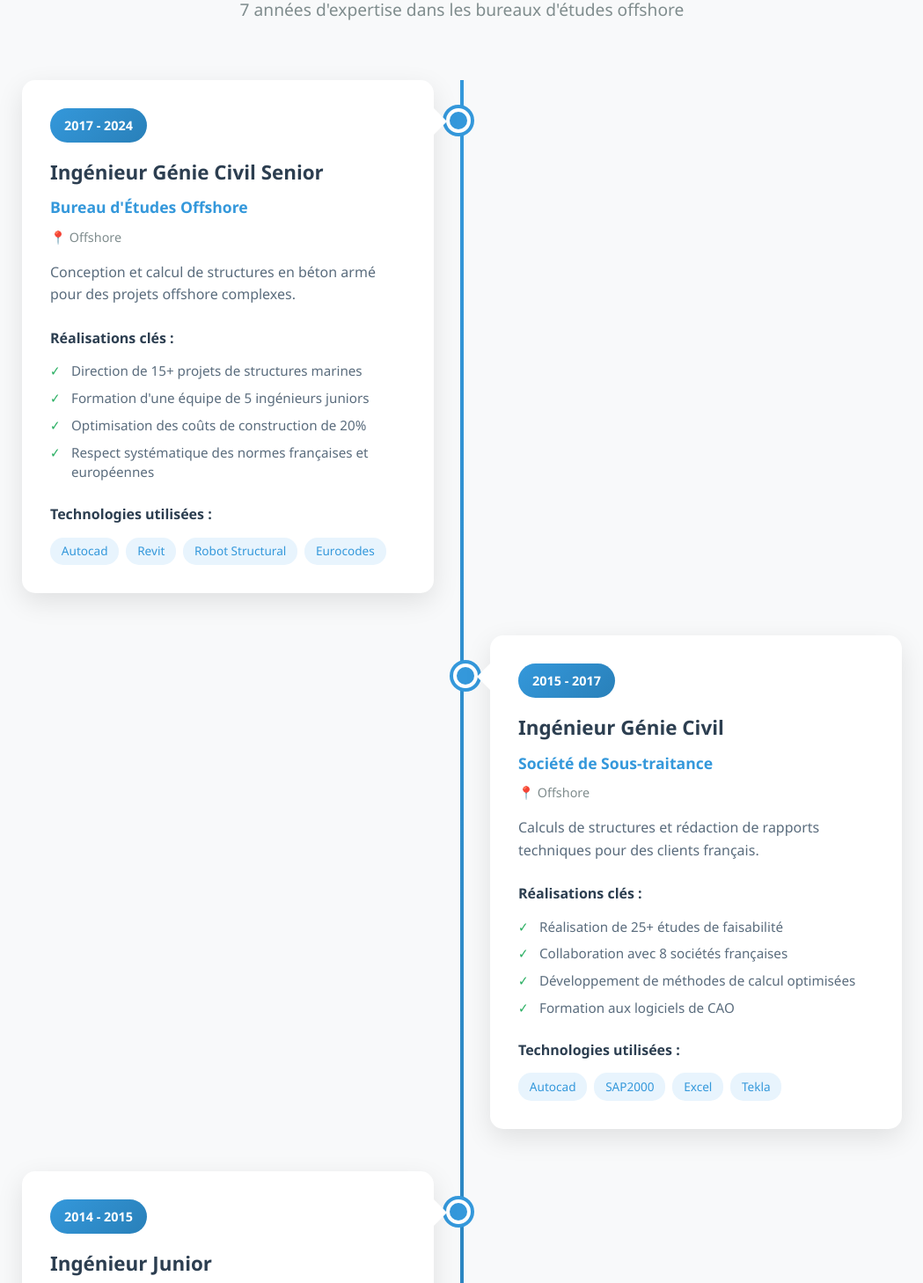
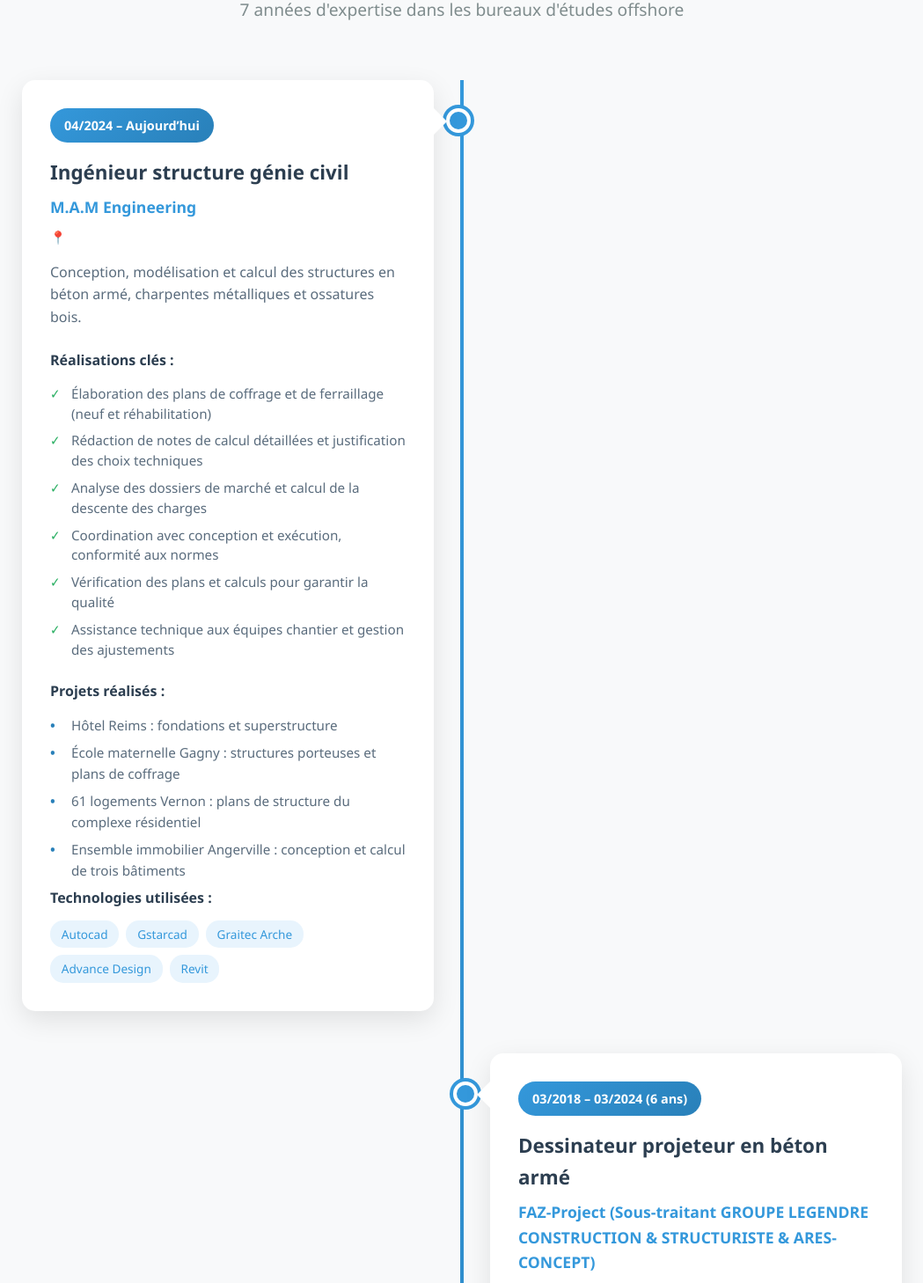
Before and after one commit to AzizBenIsmail/e-portfoliohaithem, a React (Create React App) app: page / in a window 1280 px wide. Shown: the part 4800-6258 px from the top of the page at 88% size, without its empty margins (115-1164 px from the left). Built offline with nearby package versions, Linux system fonts and the light colour scheme.

Commit message:
Expérience

```diff
--- a/src/components/Experience.css
+++ b/src/components/Experience.css
@@ -183,6 +183,38 @@
   gap: 0.5rem;
 }
 
+.timeline-projects {
+  margin-top: 1rem;
+}
+
+.timeline-projects h5 {
+  font-size: 1rem;
+  color: #2c3e50;
+  margin-bottom: 0.8rem;
+  font-weight: 600;
+}
+
+.timeline-projects ul {
+  list-style: none;
+  padding: 0;
+}
+
+.timeline-projects li {
+  position: relative;
+  padding-left: 1.5rem;
+  margin-bottom: 0.4rem;
+  font-size: 0.95rem;
+  color: #5a6c7d;
+}
+
+.timeline-projects li::before {
+  content: '•';
+  position: absolute;
+  left: 0;
+  color: #2980b9;
+  font-weight: bold;
+}
+
 .tech-tag {
   background: #e8f4fd;
   color: #3498db;
--- a/src/components/Experience.js
+++ b/src/components/Experience.js
@@ -4,46 +4,70 @@ import './Experience.css';
 const Experience = () => {
   const experiences = [
     {
-      period: "2017 - 2024",
-      company: "Bureau d'Études Offshore",
-      position: "Ingénieur Génie Civil Senior",
-      location: "Offshore",
-      description: "Conception et calcul de structures en béton armé pour des projets offshore complexes.",
+      period: "04/2024 – Aujourd’hui",
+      company: "M.A.M Engineering",
+      position: "Ingénieur structure génie civil",
+      location: "",
+      description: "Conception, modélisation et calcul des structures en béton armé, charpentes métalliques et ossatures bois.",
       achievements: [
-        "Direction de 15+ projets de structures marines",
-        "Formation d'une équipe de 5 ingénieurs juniors",
-        "Optimisation des coûts de construction de 20%",
-        "Respect systématique des normes françaises et européennes"
+        "Élaboration des plans de coffrage et de ferraillage (neuf et réhabilitation)",
+        "Rédaction de notes de calcul détaillées et justification des choix techniques",
+        "Analyse des dossiers de marché et calcul de la descente des charges",
+        "Coordination avec conception et exécution, conformité aux normes",
+        "Vérification des plans et calculs pour garantir la qualité",
+        "Assistance technique aux équipes chantier et gestion des ajustements"
       ],
-      technologies: ["Autocad", "Revit", "Robot Structural", "Eurocodes"]
+      technologies: ["Autocad", "Gstarcad", "Graitec Arche", "Advance Design", "Revit"],
+      projects: [
+        "Hôtel Reims : fondations et superstructure",
+        "École maternelle Gagny : structures porteuses et plans de coffrage",
+        "61 logements Vernon : plans de structure du complexe résidentiel",
+        "Ensemble immobilier Angerville : conception et calcul de trois bâtiments"
+      ]
     },
     {
-      period: "2015 - 2017",
-      company: "Société de Sous-traitance",
-      position: "Ingénieur Génie Civil",
-      location: "Offshore",
-      description: "Calculs de structures et rédaction de rapports techniques pour des clients français.",
+      period: "03/2018 – 03/2024 (6 ans)",
+      company: "FAZ-Project (Sous-traitant GROUPE LEGENDRE CONSTRUCTION & STRUCTURISTE & ARES-CONCEPT)",
+      position: "Dessinateur projeteur en béton armé",
+      location: "",
+      description: "Calculs détaillés, ferraillage et dessins pour éléments BA; plans d’élévations, coupes, vues en plan; dalles coulées et préfabriquées; métrés et kilotage; fonds de plan; lecture et contrôle des plans.",
       achievements: [
-        "Réalisation de 25+ études de faisabilité",
-        "Collaboration avec 8 sociétés françaises",
-        "Développement de méthodes de calcul optimisées",
-        "Formation aux logiciels de CAO"
+        "Calcul et ferraillage de poutres, longrines, voiles, linteaux, poteaux, raidisseurs",
+        "Plans d’élévations, coupes et vues en plan des éléments verticaux et fondations",
+        "Conception et ferraillage de dalles (in-situ et préfabriquées)",
+        "Métrés et kilotage complets de tous plans de ferraillage",
+        "Création de fonds de plan à partir des plans d’architecture",
+        "Lecture/contrôle de plans de coffrage et résolution de contradictions"
       ],
-      technologies: ["Autocad", "SAP2000", "Excel", "Tekla"]
+      technologies: ["Autocad", "Arche Graitec", "AutoCAD Structural Detailing", "Advance Concrete", "Nova+", "Arma+", "Excel", "Word"],
+      projects: [
+        "Collège GINKO, Bordeaux : collège avec gymnase et logements de fonction",
+        "Grand Paris Ligne 15 Sud, Vitry-sur-Seine : maintenance infrastructures",
+        "Nouveau Conservatoire, Clichy-sous-Bois : Musique, Danse, Arts",
+        "Résidence Sociale, Rosny : 170 logements",
+        "Centre de Cancérologie, Le Mans",
+        "ZAC Parc d’Affaires Sud : ensemble immobilier et réseau de transport",
+        "129 logements, Lormont : avec parking sous-sol"
+      ]
     },
     {
-      period: "2014 - 2015",
-      company: "Premier Poste",
-      position: "Ingénieur Junior",
-      location: "Offshore",
-      description: "Début de carrière dans l'ingénierie offshore avec focus sur l'apprentissage des normes.",
+      period: "02/2017 – 06/2017",
+      company: "CFE-CTE",
+      position: "Conducteur de travaux génie civil (Stage)",
+      location: "Tunis",
+      description: "Surveillance de chantier, suivi administratif, sécurité, coordination d’équipe et planification des étapes.",
       achievements: [
-        "Apprentissage des normes françaises",
-        "Participation à 10+ projets pilotes",
-        "Formation intensive aux logiciels spécialisés",
-        "Intégration dans l'équipe offshore"
+        "Suivi de l’entrée des machines/matériaux jusqu’à l’achèvement",
+        "Rédaction de comptes rendus et rapports journaliers",
+        "Respect et contrôle des mesures de sécurité sur chantier",
+        "Coordination des équipes pour respecter les délais",
+        "Surveillance autonome de petits chantiers et support aux grands projets",
+        "Planification : coffrage, ferraillage, pose d’armatures, décoffrage"
       ],
-      technologies: ["Autocad", "Excel", "Formation continue"]
+      technologies: ["Autocad", "Excel"],
+      projects: [
+        "Hôtel MARRIOTT R+12 & 3SS : supervision des phases clés du chantier"
+      ]
     }
   ];
 
@@ -74,6 +98,17 @@ const Experience = () => {
                     ))}
                   </ul>
                 </div>
+
+                {exp.projects && exp.projects.length > 0 && (
+                  <div className="timeline-projects">
+                    <h5>Projets réalisés :</h5>
+                    <ul>
+                      {exp.projects.map((project, projIndex) => (
+                        <li key={projIndex}>{project}</li>
+                      ))}
+                    </ul>
+                  </div>
+                )}
 
                 <div className="timeline-technologies">
                   <h5>Technologies utilisées :</h5>
```
